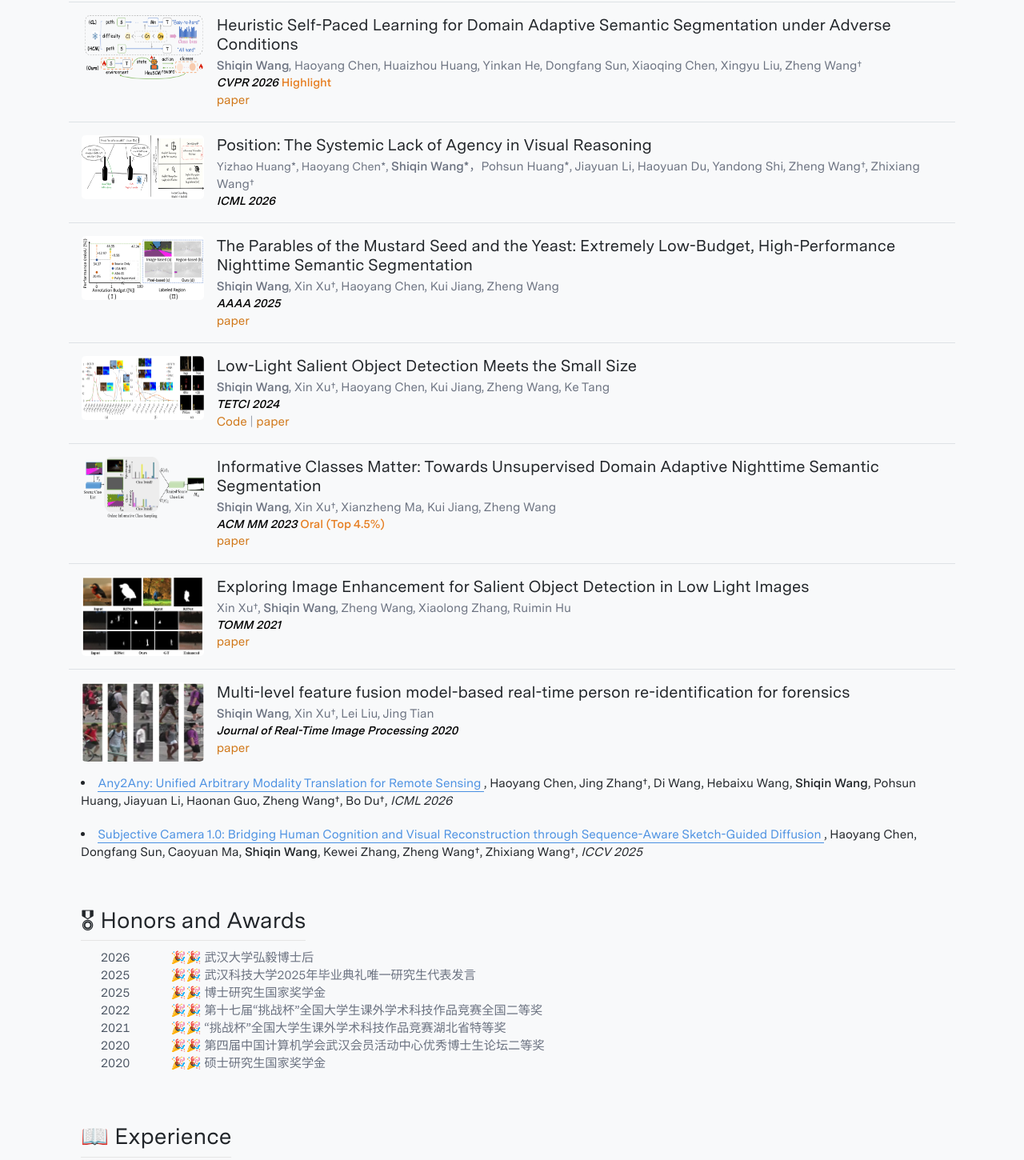
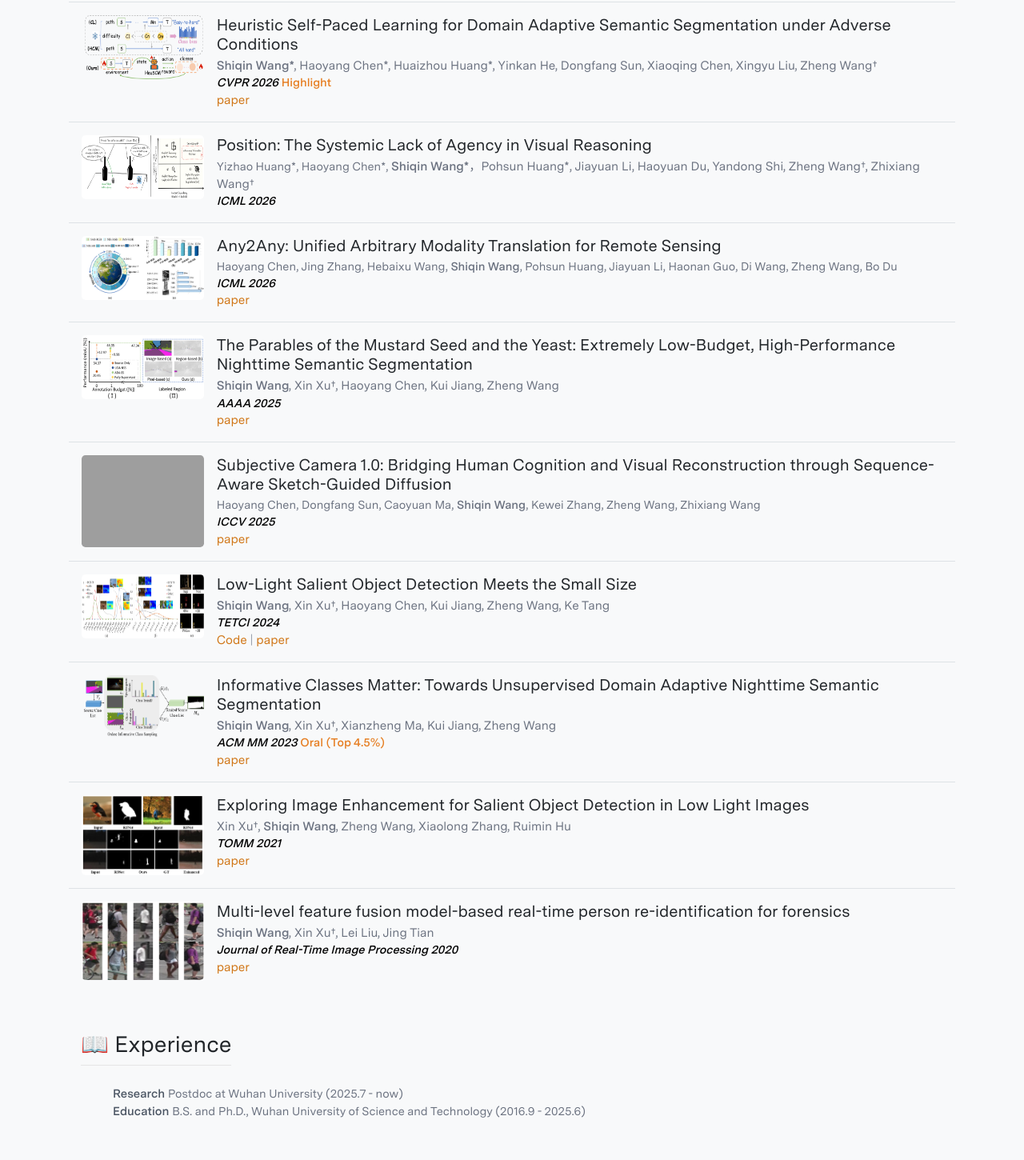
Before and after one commit to Wang-Shiqin/Wang-Shiqin.github.io, a plain HTML site: page index.html in a window 1280 px wide. Shown: the part 755-2205 px from the top of the page at 80% size. Drawn offline with nearby package versions, Linux system fonts and the light colour scheme; some packages are replaced by stand-ins of ours; grey boxes are pictures that could not be loaded; some icons are missing; files whose address does not match are found by name.

Commit message:
Add files via upload

```diff
--- a/index.html
+++ b/index.html
@@ -139,9 +139,9 @@
             <h5 class="mt-0 mb-1 ">Heuristic Self-Paced Learning for Domain Adaptive Semantic Segmentation under Adverse Conditions
         </h5>
             <p class="mt-0 mb-0 pubinfo">
-                <a class="comma author" target="_blank" href=""><strong>Shiqin Wang</strong></a>
-                <a class="comma author" target="_blank" href="">Haoyang Chen</a>
-                <a class="comma author" target="_blank" href="">Huaizhou Huang</a>
+                <a class="comma author" target="_blank" href=""><strong>Shiqin Wang*</strong></a>
+                <a class="comma author" target="_blank" href="">Haoyang Chen*</a>
+                <a class="comma author" target="_blank" href="">Huaizhou Huang*</a>
                 <a class="comma author" target="_blank" href="">Yinkan He</a>
                 <a class="comma author" target="_blank" href="">Dongfang Sun</a>
                 <a class="comma author" target="_blank" href="">Xiaoqing Chen</a>
@@ -174,6 +174,24 @@
 
     <div class="row  position-relative border-top border-gray ">
         <div class="col-md-3 col-xl-2 mb-md-0 p-md-3">
+                <img src="./assets/pub/2026/Any2Any/any2any.jpg" class="lazy w-100 rounded-lg">
+        </div>
+        <div class="col-md-9 col-xl-10 position-static p-3 pl-md-0">
+            <h5 class="mt-0 mb-1 ">Any2Any: Unified Arbitrary Modality Translation for Remote Sensing
+        </h5>
+            <p class="mt-0 mb-0 pubinfo">
+                Haoyang Chen, Jing Zhang, Hebaixu Wang, <strong>Shiqin Wang</strong>, Pohsun Huang, Jiayuan Li, Haonan Guo, Di Wang, Zheng Wang, Bo Du
+                <p class="mt-0 mb-0 pubinfo"><span class="venue">ICML 2026</span></p>
+                <p class="pb-0 mb-0 lh-125 abstract-links pubmeta">
+                </p>
+                <p class="pb-0 mb-0 lh-125 abstract-links pubmeta">
+                <a target="_blank" href="https://arxiv.org/abs/2603.04114">paper</a>
+                </p>
+        </div>
+    </div>
+
+    <div class="row  position-relative border-top border-gray ">
+        <div class="col-md-3 col-xl-2 mb-md-0 p-md-3">
                 <img src="./assets/pub/2025/Active/active.png" class="lazy w-100 rounded-lg">
         </div>
         <div class="col-md-9 col-xl-10 position-static p-3 pl-md-0">
@@ -190,6 +208,24 @@
                 <a target="_blank" href="https://ojs.aaai.org/index.php/AAAI/article/view/32846">paper</a>
                 </p>
 
+        </div>
+    </div>
+
+    <div class="row  position-relative border-top border-gray ">
+        <div class="col-md-3 col-xl-2 mb-md-0 p-md-3">
+                <img src="./assets/pub/2025/subjective-cam/subjective-camera.png" class="lazy w-100 rounded-lg">
+        </div>
+        <div class="col-md-9 col-xl-10 position-static p-3 pl-md-0">
+            <h5 class="mt-0 mb-1 ">Subjective Camera 1.0: Bridging Human Cognition and Visual Reconstruction through Sequence-Aware Sketch-Guided Diffusion
+        </h5>
+            <p class="mt-0 mb-0 pubinfo">
+                Haoyang Chen, Dongfang Sun, Caoyuan Ma, <strong>Shiqin Wang</strong>, Kewei Zhang, Zheng Wang, Zhixiang Wang
+                <p class="mt-0 mb-0 pubinfo"><span class="venue">ICCV 2025</span></p>
+                <p class="pb-0 mb-0 lh-125 abstract-links pubmeta">
+                </p>
+                <p class="pb-0 mb-0 lh-125 abstract-links pubmeta">
+                <a target="_blank" href="https://openaccess.thecvf.com/content/ICCV2025/html/Chen_Subjective_Camera_1.0_Bridging_Human_Cognition_and_Visual_Reconstruction_through_ICCV_2025_paper.html">paper</a>
+                </p>
         </div>
     </div>
 
@@ -278,51 +314,10 @@
     </div>
 
 
-    <li style="margin-bottom: 20px;">
-        <a href="https://arxiv.org/abs/2603.04114" style="text-decoration: none; border-bottom: 1.5px solid #4A90E2; color: #4A90E2; padding-bottom: 1px;">
-            Any2Any: Unified Arbitrary Modality Translation for Remote Sensing
-        </a>, Haoyang Chen, Jing Zhang†, Di Wang, Hebaixu Wang, <strong>Shiqin Wang</strong>, Pohsun Huang, Jiayuan Li, Haonan Guo, Zheng Wang†, Bo Du†, <i>ICML 2026</i>
-    </li>
 
-    <li style="margin-bottom: 10px;">
-        <a href="https://openaccess.thecvf.com/content/ICCV2025/html/Chen_Subjective_Camera_1.0_Bridging_Human_Cognition_and_Visual_Reconstruction_through_ICCV_2025_paper.html" style="text-decoration: none; border-bottom: 1.5px solid #4A90E2; color: #4A90E2; padding-bottom: 1px;">
-            Subjective Camera 1.0: Bridging Human Cognition and Visual Reconstruction through Sequence-Aware Sketch-Guided Diffusion
-        </a>, Haoyang Chen, Dongfang Sun, Caoyuan Ma, <strong>Shiqin Wang</strong>, Kewei Zhang, Zheng Wang†, Zhixiang Wang†, <i>ICCV 2025</i>
-    </li>
 
 </div>
 
-
-<div class="my-3 p-0 p-3 mb-2  rounded-lg">
-    <h3 class="section-title" id="news" style="border-bottom: 1px solid #e5e5e5; padding-bottom: 8px;">
-        🎖 Honors and Awards
-    </h3>
-    <div class="row  position-relative   text-muted">
-    <ul style="list-style-type: none; ">
-        <li class="text-muted">
-            <span class="news-date">2026</span> 🎉🎉 武汉大学弘毅博士后
-        </li>
-        <li class="text-muted">
-            <span class="news-date">2025</span> 🎉🎉 武汉科技大学2025年毕业典礼唯一研究生代表发言
-        </li>
-        <li class="text-muted">
-            <span class="news-date">2025</span> 🎉🎉 博士研究生国家奖学金
-        </li>
-        <li class="text-muted">
-            <span class="news-date">2022</span> 🎉🎉 第十七届“挑战杯”全国大学生课外学术科技作品竞赛全国二等奖
-        </li>
-        <li class="text-muted">
-            <span class="news-date">2021</span> 🎉🎉 “挑战杯”全国大学生课外学术科技作品竞赛湖北省特等奖
-        </li>
-        <li class="text-muted">
-            <span class="news-date">2020</span> 🎉🎉 第四届中国计算机学会武汉会员活动中心优秀博士生论坛二等奖
-        </li>
-        <li class="text-muted">
-            <span class="news-date">2020</span> 🎉🎉 硕士研究生国家奖学金
-        </li>
-</ul>
-    </div>
-</div>
 
 <div class="my-3 p-3">
     <h3 class="section-title" id="news" style="border-bottom: 1px solid #e5e5e5; padding-bottom: 8px;">
```
Also changed, not shown: assets/pub/2026/Any2Any/any2any.jpg (added).
